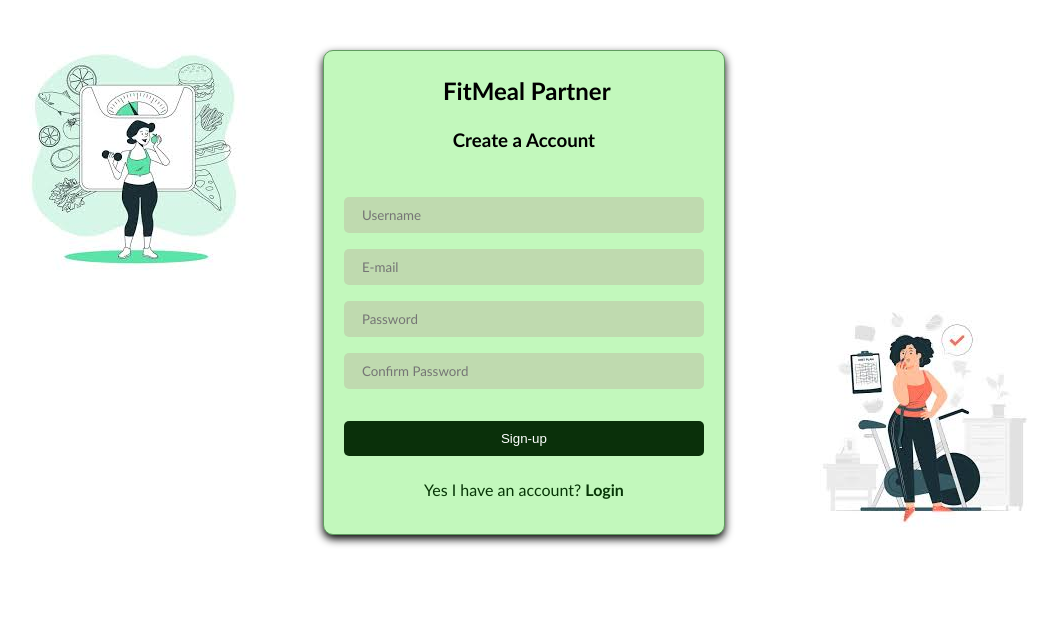
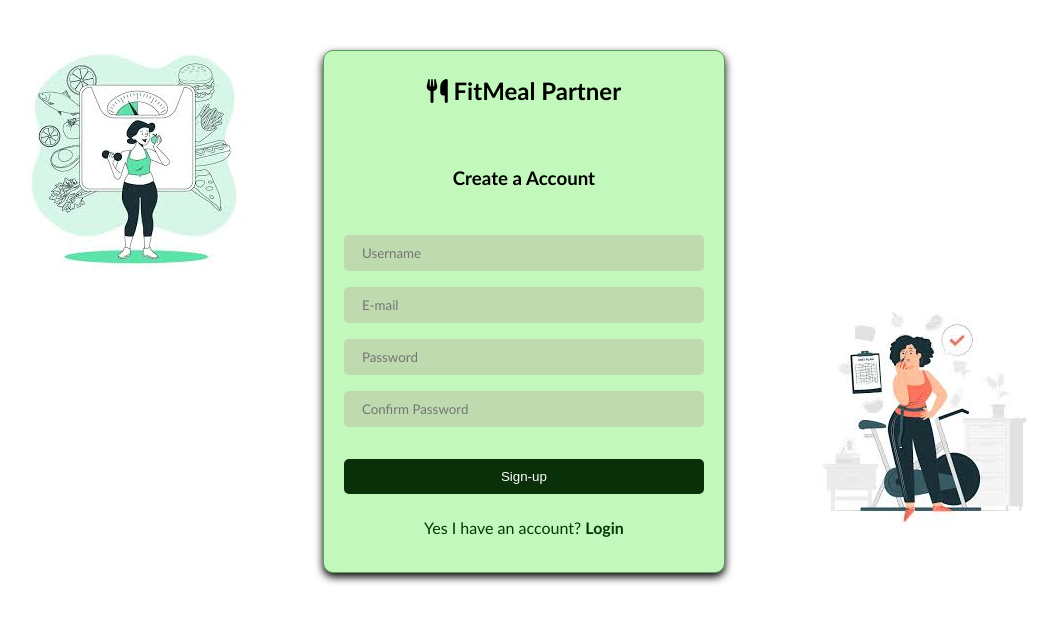
Before and after one commit to shanmugapriyar0/Fitness_Meal_Planner_Pro, a plain HTML site: page registerPage.html in a window 1280 px wide. Shown: the whole page, without its empty margins (78-1135 px from the left). Drawn offline with Linux system fonts and the light colour scheme.

Commit message:
feat: icon

```diff
--- a/registerPage.html
+++ b/registerPage.html
@@ -6,8 +6,9 @@
     <meta name="viewport" content="width=device-width, initial-scale=1.0">
 
     <title>Fitness Meal Planner(Register page)</title>
+    <link rel="stylesheet" href="https://cdnjs.cloudflare.com/ajax/libs/font-awesome/6.7.1/css/all.min.css" integrity="sha512-5Hs3dF2AEPkpNAR7UiOHba+lRSJNeM2ECkwxUIxC1Q/FLycGTbNapWXB4tP889k5T5Ju8fs4b1P5z/iB4nMfSQ==" crossorigin="anonymous" referrerpolicy="no-referrer" />
+
     <link rel="stylesheet" href="style.css">
-
     <script defer src="script.js" ></script>
 
 </head>
@@ -24,7 +25,7 @@
         <div id="registerContiner2">
             <form >
 
-                <h2><span> <img src=""></span> FitMeal Partner</h2>
+                <h2><i class="fas fa-utensils"></i> FitMeal Partner</h2><br>
                 <h3> Create a Account</h3><br>
 
                 <input type="text" placeholder="Username" name="Username" required><br>
```
